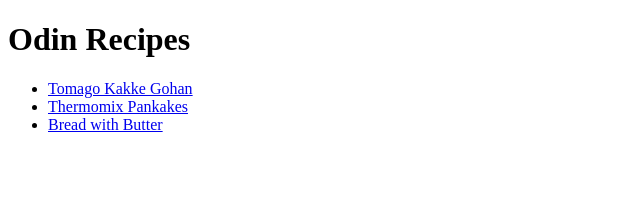
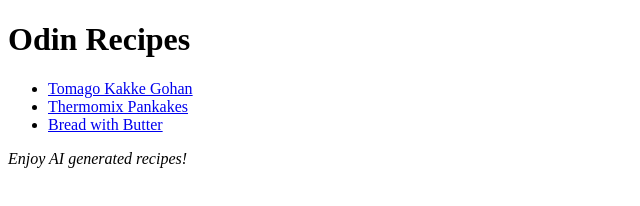
Before and after one commit to Voltansky/odin-recipes, a plain HTML site: page index.html in a window 1280 px wide. Shown: the whole page, without its empty margins (0-640 px from the left). Drawn offline with Linux system fonts and the light colour scheme.

Commit message:
Added footer with a friendly message about AI generated recipes.

```diff
--- a/index.html
+++ b/index.html
@@ -13,4 +13,7 @@
         <li><a href="/recipes/bread-with-butter.html">Bread with Butter</a></li>
     </ul>
   </body>
+  <footer>
+    <p><em>Enjoy AI generated recipes!</em></p>
+  </footer>
 </html>
```
